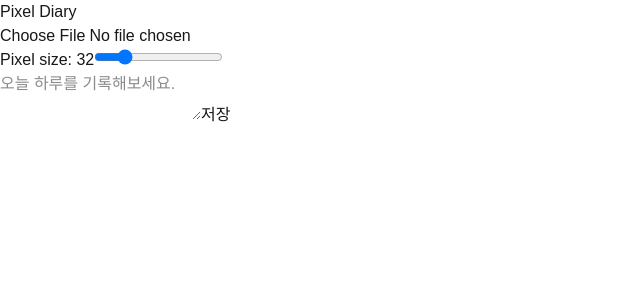
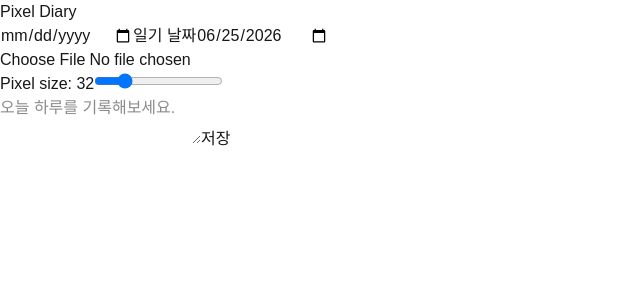
Before and after one commit to ZZ1MI/pixel-diary, a Next.js app: page / in a window 1280 px wide. Shown: the top 300 px of the page, without its empty margins (0-640 px from the left). Built offline with nearby package versions, Linux system fonts and the light colour scheme.

Commit message:
✨ feat :: 지난 날짜 일기 기록 기능 추가

```diff
--- a/src/app/page.tsx
+++ b/src/app/page.tsx
@@ -13,6 +13,10 @@ export default function Home() {
     const [pixelSize, setPixelSize] = useState(32);
     const [content, setContent] = useState('');
     const [diaries, setDiaries] = useState<Diary[]>([]);
+    const [selectedDate, setSelectedDate] = useState('');
+
+    // 다이어리 작성용 날짜 (지난 날짜도 작성이 가능하도록)
+    const [diaryDate, setDiaryDate] = useState(new Date().toISOString().split('T')[0]);
 
     const handleSave = () => {
         // 이미지 또는 내용이 없으면 저장하지 않음
@@ -23,7 +27,7 @@ export default function Home() {
 
         const newDiary: Diary = {
             id: crypto.randomUUID(),
-            date: new Date().toISOString().split('T')[0],
+            date: diaryDate,
             imageUrl,
             content,
             pixelSize,
@@ -65,9 +69,17 @@ export default function Home() {
         localStorage.setItem(STORAGE_KEY, JSON.stringify(updatedDiaries));
     };
 
+    const filteredDiaries = selectedDate ? diaries.filter((diary) => diary.date === selectedDate) : diaries;
+
     return (
         <main>
             <h1>Pixel Diary</h1>
+
+            <input type="date" value={selectedDate} onChange={(e) => setSelectedDate(e.target.value)} />
+
+            <label>일기 날짜</label>
+
+            <input type="date" value={diaryDate} onChange={(e) => setDiaryDate(e.target.value)} />
 
             <UploadImage imageUrl={imageUrl} setImageUrl={setImageUrl} />
 
@@ -86,7 +98,7 @@ export default function Home() {
             </button>
 
             {/* 결과 확인용 */}
-            {diaries.map((diary) => (
+            {filteredDiaries.map((diary) => (
                 <DiaryCard key={diary.id} diary={diary} onDelete={handleDelete} />
             ))}
         </main>
```
